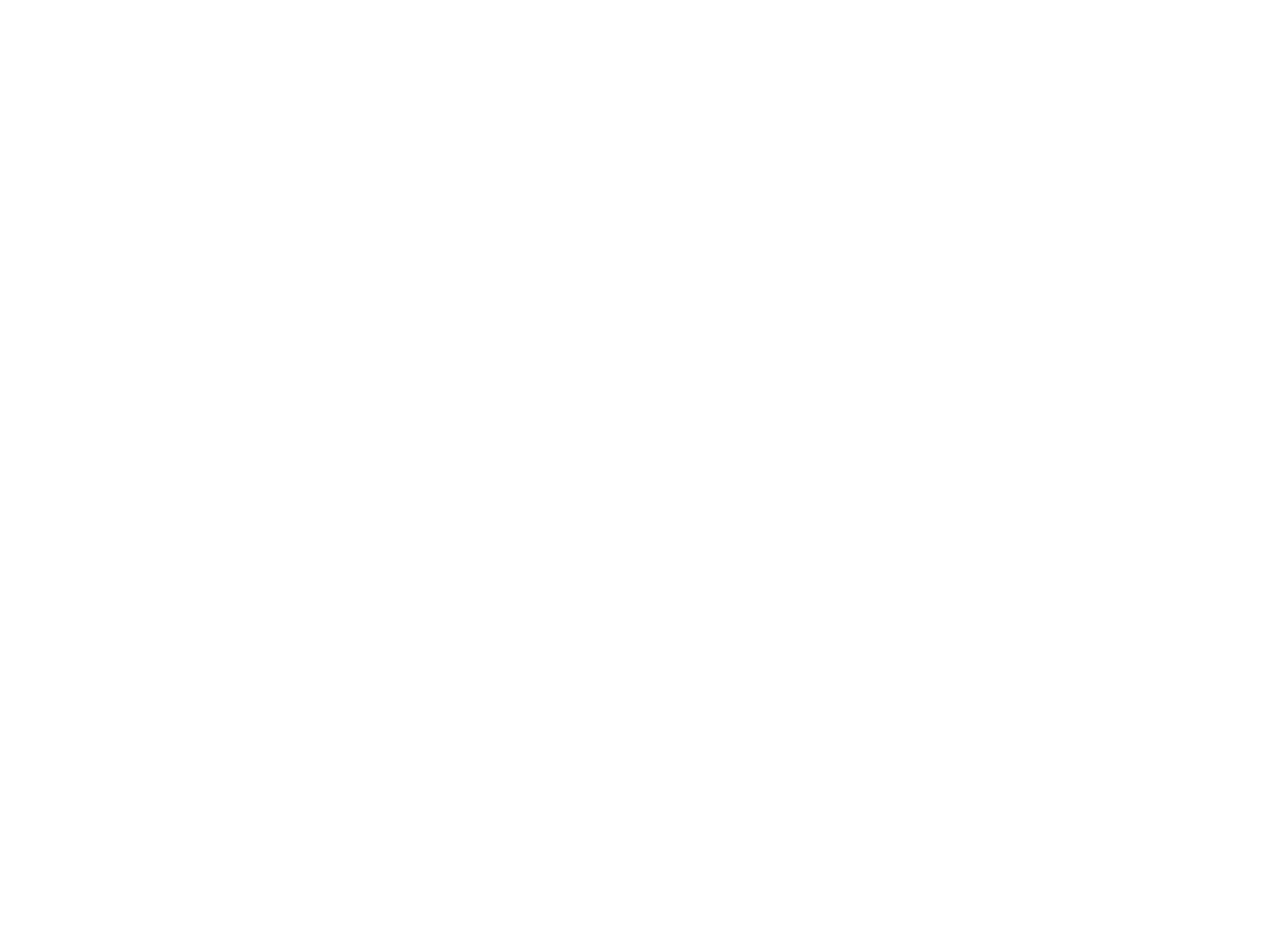
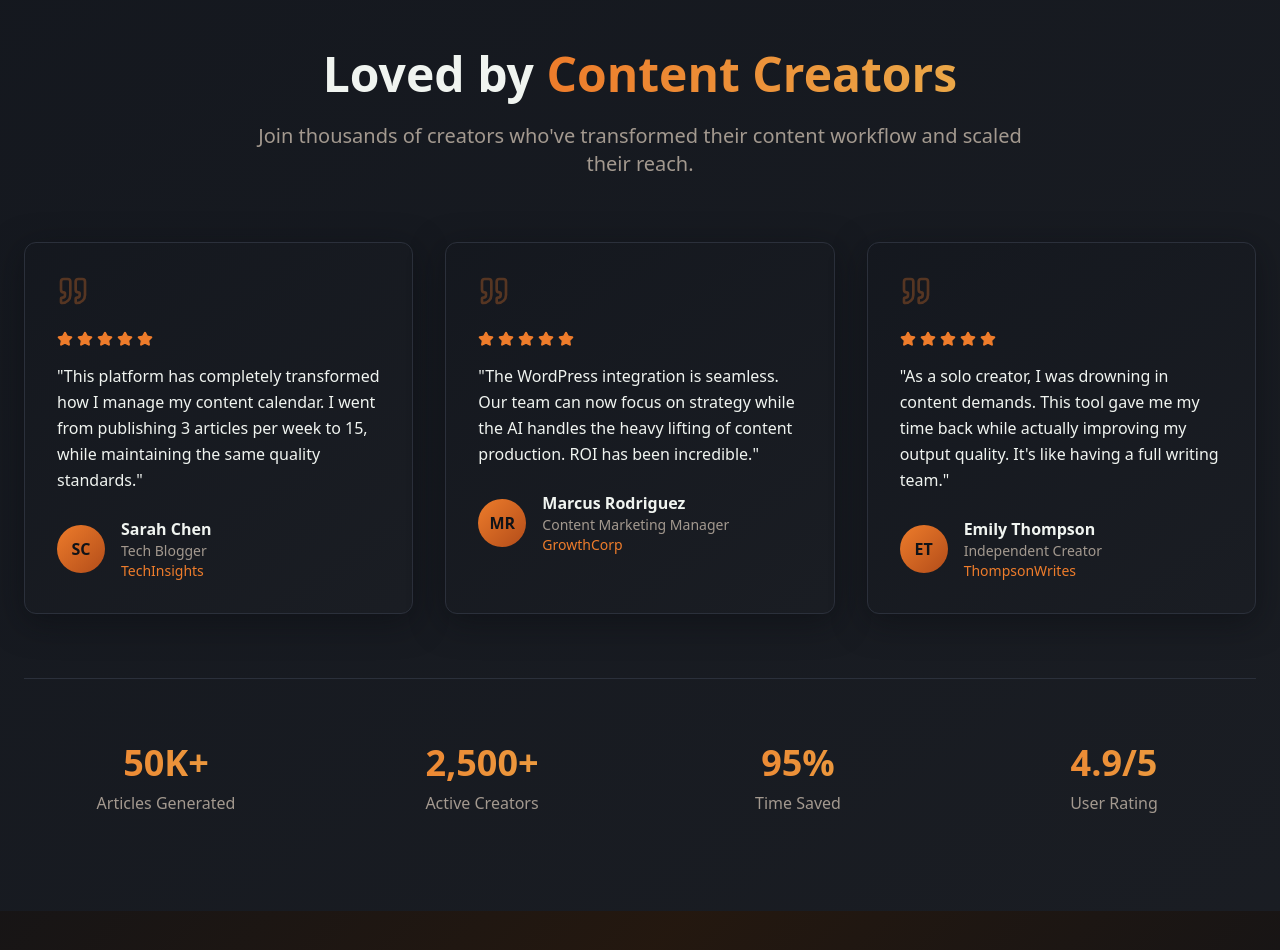
Before and after one commit to leeroyanesu/inkcopilot, a React (Vite) app: page / in a window 1280 px wide. Shown: the part 1840-2790 px from the top of the page. Before the commit the page ends 1794 px from the top, so only its background shows below. Built offline with nearby package versions, Linux system fonts and the light colour scheme.

Commit message:
feat: Enhance Home, Pricing, and About pages
Adds more content to the Home page, includes a custom posts per day metric on the Pricing page, and updates the About page.

```diff
--- /dev/null
+++ b/src/components/CTASection.tsx
@@ -0,0 +1,61 @@
+import { Button } from "@/components/ui/button";
+import { ArrowRight, CheckCircle } from "lucide-react";
+
+const benefits = [
+  "Start generating content in 5 minutes",
+  "No credit card required for trial",
+  "Cancel anytime, no questions asked",
+  "24/7 customer support included"
+];
+
+const CTASection = () => {
+  return (
+    <section className="py-24 px-6">
+      <div className="max-w-7xl mx-auto">
+        <div className="card-glow rounded-3xl p-12 md:p-16 text-center bg-gradient-hero relative overflow-hidden">
+          {/* Background orbs */}
+          <div className="absolute inset-0 overflow-hidden">
+            <div className="absolute -top-40 -right-40 w-80 h-80 bg-primary/10 rounded-full blur-3xl animate-float"></div>
+            <div className="absolute -bottom-40 -left-40 w-80 h-80 bg-primary/5 rounded-full blur-3xl animate-float" style={{ animationDelay: '2s' }}></div>
+          </div>
+
+          <div className="relative z-10">
+            <h2 className="text-4xl md:text-6xl font-bold mb-6">
+              Ready to <span className="text-gradient">Scale Your Content?</span>
+            </h2>
+            <p className="text-xl text-muted-foreground mb-8 max-w-3xl mx-auto">
+              Join thousands of content creators who've automated their workflow and multiplied their output without sacrificing quality.
+            </p>
+
+            {/* Benefits */}
+            <div className="grid sm:grid-cols-2 gap-4 max-w-2xl mx-auto mb-10">
+              {benefits.map((benefit, index) => (
+                <div key={index} className="flex items-center gap-3 text-left">
+                  <CheckCircle className="h-5 w-5 text-primary flex-shrink-0" />
+                  <span className="text-foreground">{benefit}</span>
+                </div>
+              ))}
+            </div>
+
+            {/* CTA Buttons */}
+            <div className="flex flex-col sm:flex-row gap-4 justify-center mb-6">
+              <Button variant="hero" size="lg" className="text-lg px-8 py-4">
+                Start Free Trial
+                <ArrowRight className="ml-2 h-5 w-5" />
+              </Button>
+              <Button variant="outline" size="lg" className="text-lg px-8 py-4">
+                Watch Demo
+              </Button>
+            </div>
+
+            <p className="text-sm text-muted-foreground">
+              No setup fees • No long-term contracts • 14-day free trial
+            </p>
+          </div>
+        </div>
+      </div>
+    </section>
+  );
+};
+
+export default CTASection;
--- /dev/null
+++ b/src/components/TestimonialsSection.tsx
@@ -0,0 +1,105 @@
+import { Star, Quote } from "lucide-react";
+
+const testimonials = [
+  {
+    name: "Sarah Chen",
+    role: "Tech Blogger",
+    company: "TechInsights",
+    content: "This platform has completely transformed how I manage my content calendar. I went from publishing 3 articles per week to 15, while maintaining the same quality standards.",
+    avatar: "SC",
+    rating: 5
+  },
+  {
+    name: "Marcus Rodriguez",
+    role: "Content Marketing Manager",
+    company: "GrowthCorp",
+    content: "The WordPress integration is seamless. Our team can now focus on strategy while the AI handles the heavy lifting of content production. ROI has been incredible.",
+    avatar: "MR",
+    rating: 5
+  },
+  {
+    name: "Emily Thompson",
+    role: "Independent Creator",
+    company: "ThompsonWrites",
+    content: "As a solo creator, I was drowning in content demands. This tool gave me my time back while actually improving my output quality. It's like having a full writing team.",
+    avatar: "ET",
+    rating: 5
+  }
+];
+
+const TestimonialsSection = () => {
+  return (
+    <section className="py-24 px-6 bg-gradient-card">
+      <div className="max-w-7xl mx-auto">
+        {/* Section header */}
+        <div className="text-center mb-16">
+          <h2 className="text-4xl md:text-5xl font-bold mb-6">
+            Loved by <span className="text-gradient">Content Creators</span>
+          </h2>
+          <p className="text-xl text-muted-foreground max-w-3xl mx-auto">
+            Join thousands of creators who've transformed their content workflow and scaled their reach.
+          </p>
+        </div>
+
+        {/* Testimonials grid */}
+        <div className="grid md:grid-cols-3 gap-8">
+          {testimonials.map((testimonial, index) => (
+            <div
+              key={index}
+              className="card-glow p-8 rounded-xl relative group hover:shadow-elegant transition-all duration-300"
+            >
+              {/* Quote icon */}
+              <Quote className="h-8 w-8 text-primary/30 mb-6" />
+
+              {/* Rating */}
+              <div className="flex gap-1 mb-4">
+                {[...Array(testimonial.rating)].map((_, i) => (
+                  <Star key={i} className="h-4 w-4 text-primary fill-current" />
+                ))}
+              </div>
+
+              {/* Content */}
+              <blockquote className="text-foreground mb-6 leading-relaxed">
+                "{testimonial.content}"
+              </blockquote>
+
+              {/* Author */}
+              <div className="flex items-center gap-4">
+                <div className="w-12 h-12 bg-gradient-primary rounded-full flex items-center justify-center text-primary-foreground font-semibold">
+                  {testimonial.avatar}
+                </div>
+                <div>
+                  <div className="font-semibold text-foreground">{testimonial.name}</div>
+                  <div className="text-sm text-muted-foreground">{testimonial.role}</div>
+                  <div className="text-sm text-primary">{testimonial.company}</div>
+                </div>
+              </div>
+            </div>
+          ))}
+        </div>
+
+        {/* Stats */}
+        <div className="grid md:grid-cols-4 gap-8 mt-16 pt-16 border-t border-border">
+          <div className="text-center">
+            <div className="text-4xl font-bold text-gradient mb-2">50K+</div>
+            <p className="text-muted-foreground">Articles Generated</p>
+          </div>
+          <div className="text-center">
+            <div className="text-4xl font-bold text-gradient mb-2">2,500+</div>
+            <p className="text-muted-foreground">Active Creators</p>
+          </div>
+          <div className="text-center">
+            <div className="text-4xl font-bold text-gradient mb-2">95%</div>
+            <p className="text-muted-foreground">Time Saved</p>
+          </div>
+          <div className="text-center">
+            <div className="text-4xl font-bold text-gradient mb-2">4.9/5</div>
+            <p className="text-muted-foreground">User Rating</p>
+          </div>
+        </div>
+      </div>
+    </section>
+  );
+};
+
+export default TestimonialsSection;
--- a/src/pages/About.tsx
+++ b/src/pages/About.tsx
@@ -90,10 +90,14 @@ const About = () => {
             maintains your unique voice. We're not just a tool—we're your content creation partner.
           </p>
 
-          <div className="grid md:grid-cols-3 gap-8 mt-12">
+          <div className="grid md:grid-cols-4 gap-8 mt-12">
             <div className="text-center">
               <div className="text-4xl font-bold text-gradient mb-2">10x</div>
               <p className="text-muted-foreground">Faster content production</p>
+            </div>
+            <div className="text-center">
+              <div className="text-4xl font-bold text-gradient mb-2">50+</div>
+              <p className="text-muted-foreground">Custom posts per day</p>
             </div>
             <div className="text-center">
               <div className="text-4xl font-bold text-gradient mb-2">24/7</div>
--- a/src/pages/Index.tsx
+++ b/src/pages/Index.tsx
@@ -1,11 +1,15 @@
 import HeroSection from "@/components/HeroSection";
 import FeaturesSection from "@/components/FeaturesSection";
+import TestimonialsSection from "@/components/TestimonialsSection";
+import CTASection from "@/components/CTASection";
 
 const Index = () => {
   return (
     <div className="pt-16">
       <HeroSection />
       <FeaturesSection />
+      <TestimonialsSection />
+      <CTASection />
     </div>
   );
 };
--- a/src/pages/Pricing.tsx
+++ b/src/pages/Pricing.tsx
@@ -10,6 +10,7 @@ const plans = [
     features: [
       "25 articles per month",
       "5 publishing jobs per day",
+      "3 custom posts per day",
       "2 active automation jobs",
       "GPT-4 AI model",
       "Basic WordPress integration",
@@ -26,6 +27,7 @@ const plans = [
     features: [
       "100 articles per month",
       "20 publishing jobs per day",
+      "15 custom posts per day",
       "10 active automation jobs",
       "GPT-4 + Claude AI models",
       "Real-time news integration",
@@ -41,6 +43,7 @@ const plans = [
 const comparisonFeatures = [
   { feature: "Articles per month", starter: "25", pro: "100" },
   { feature: "Publishing jobs per day", starter: "5", pro: "20" },
+  { feature: "Custom posts per day", starter: "3", pro: "15" },
   { feature: "Active automation jobs", starter: "2", pro: "10" },
   { feature: "AI Models", starter: "GPT-4", pro: "GPT-4 + Claude" },
   { feature: "News Integration", starter: "❌", pro: "✅" },
```
